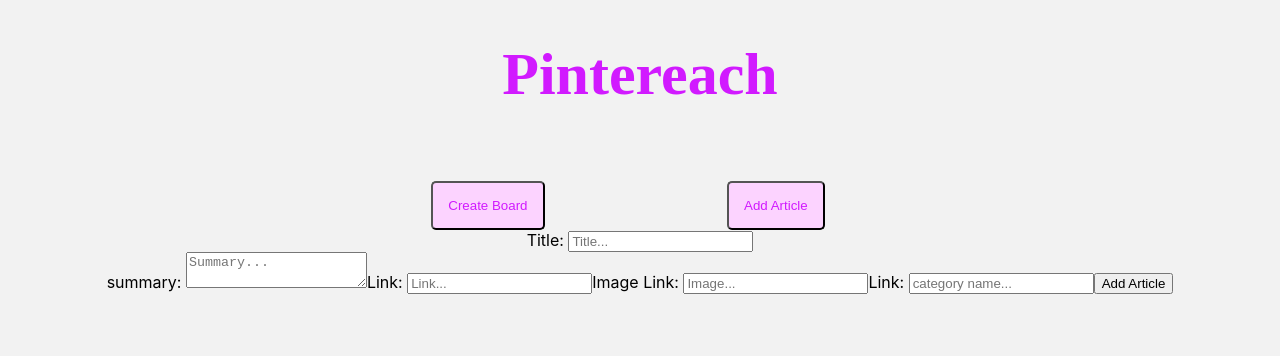
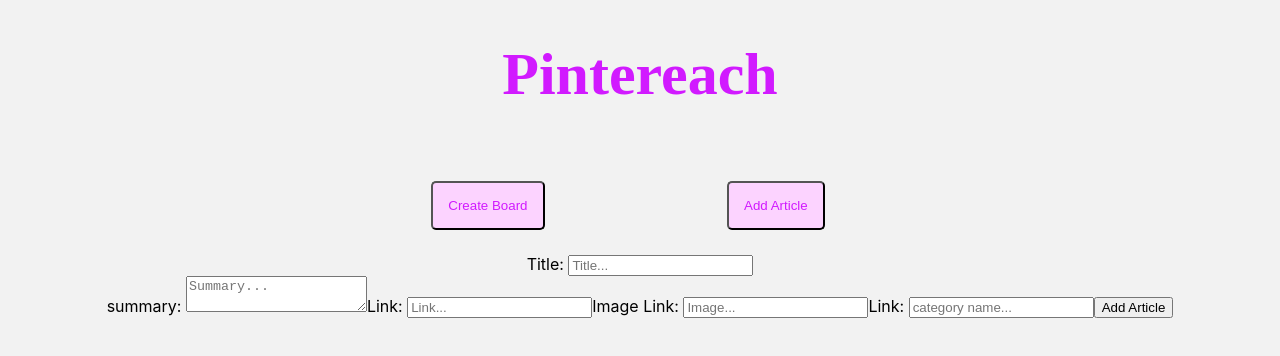
Before and after one commit to build-week-pintereach/Front-End, a React (Create React App) app in the folder pintereach/: page /addArticle in a window 1280 px wide. Shown: the top 356 px of the page. Built offline with nearby package versions, Linux system fonts and the light colour scheme; sample sign-in values are in the browser's storage; a web font is replaced by a local one.

Commit message:
style(Addarticle.js) + slight style add

```diff
--- a/pintereach/src/components/AddArticle.js
+++ b/pintereach/src/components/AddArticle.js
@@ -1,5 +1,6 @@
 import React, { Component } from 'react';
 import axios from 'axios';
+import styled from 'styled-components';
 
 export default class AddArticle extends Component {
   constructor() {
@@ -48,7 +49,7 @@ export default class AddArticle extends Component {
   render() {
     const { title, summary, link, image, category_name } = this.state;
     return (
-      <section>
+      <AddArticleSection>
         <form onSubmit={this.submitArticle}>
           <label htmlFor="title-field" className="label">
             Title:{' '}
@@ -112,7 +113,11 @@ export default class AddArticle extends Component {
           </label>
           <button type="submit">Add Article</button>
         </form>
-      </section>
+      </AddArticleSection>
     );
   }
 }
+
+const AddArticleSection = styled.section`
+  margin-top: 1.5rem;
+  `;
```
